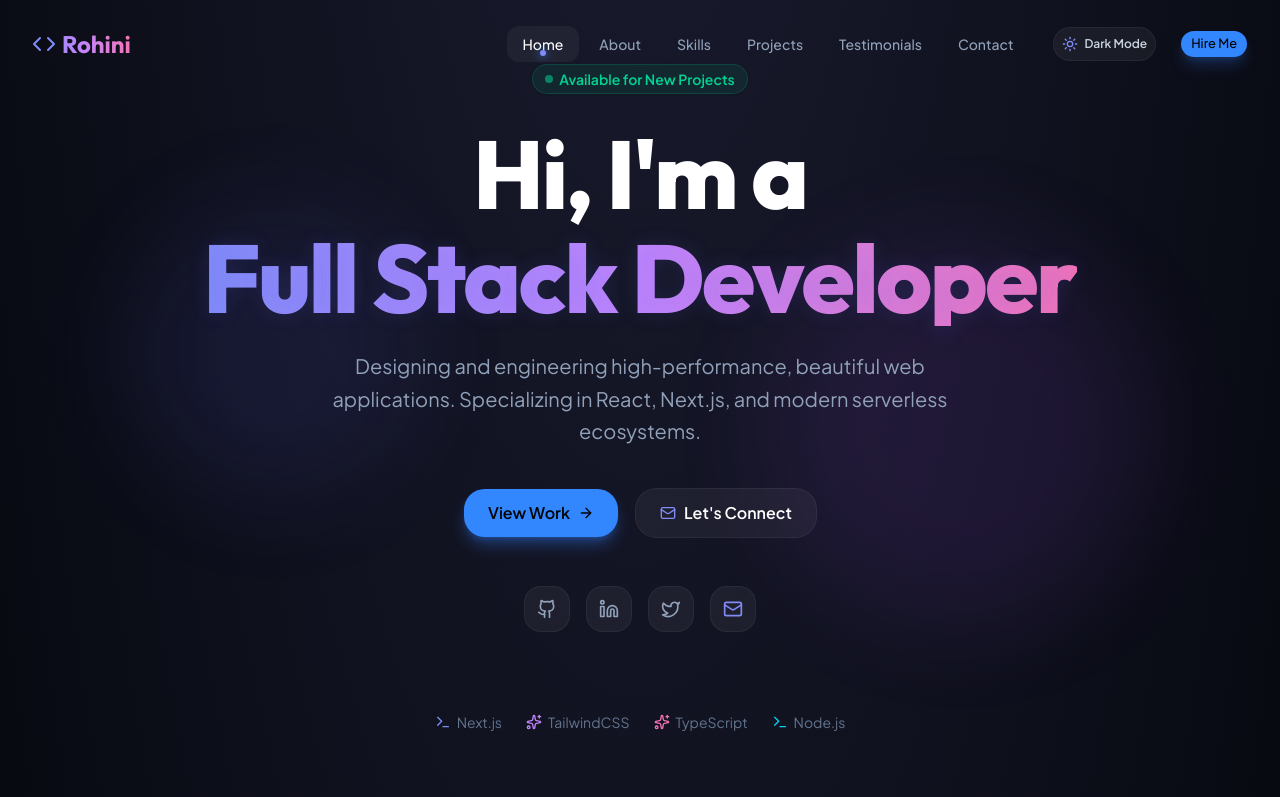
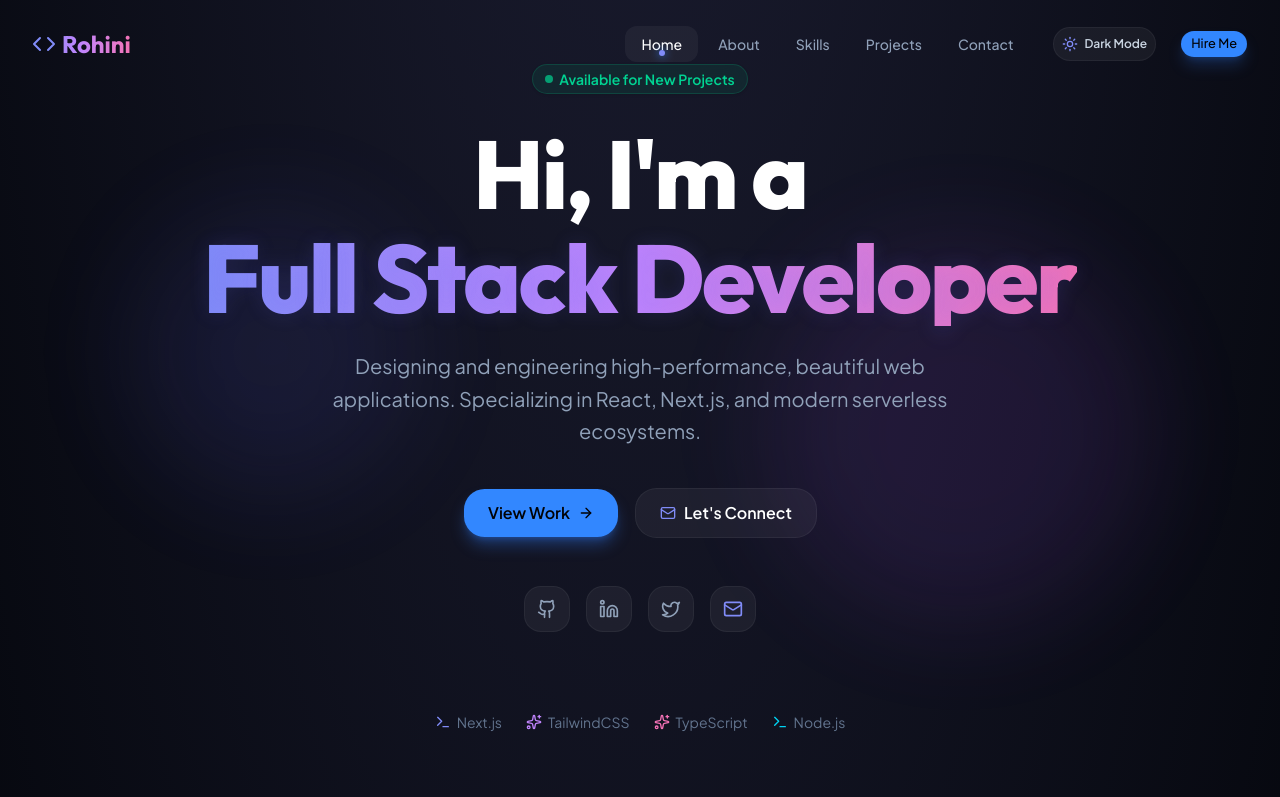
Before and after one commit to rohiniglobaltech-web/portfolio, a Next.js app: page / in a window 1280 px wide. Shown: the top 797 px of the page. Built offline with nearby package versions, Linux system fonts and the light colour scheme.

Commit message:
feat: remove fake testimonials section and nav link

```diff
--- a/src/app/page.tsx
+++ b/src/app/page.tsx
@@ -3,7 +3,6 @@ import Hero from "@/components/Hero";
 import About from "@/components/About";
 import Skills from "@/components/Skills";
 import Projects from "@/components/Projects";
-import Testimonials from "@/components/Testimonials";
 import Contact from "@/components/Contact";
 import Footer from "@/components/Footer";
 
@@ -15,7 +14,6 @@ export default function Home() {
       <About />
       <Skills />
       <Projects />
-      <Testimonials />
       <Contact />
       <Footer />
     </div>
--- a/src/components/Navigation.tsx
+++ b/src/components/Navigation.tsx
@@ -9,7 +9,6 @@ const navItems = [
   { name: "About", href: "#about" },
   { name: "Skills", href: "#skills" },
   { name: "Projects", href: "#projects" },
-  { name: "Testimonials", href: "#testimonials" },
   { name: "Contact", href: "#contact" },
 ];
 
```
